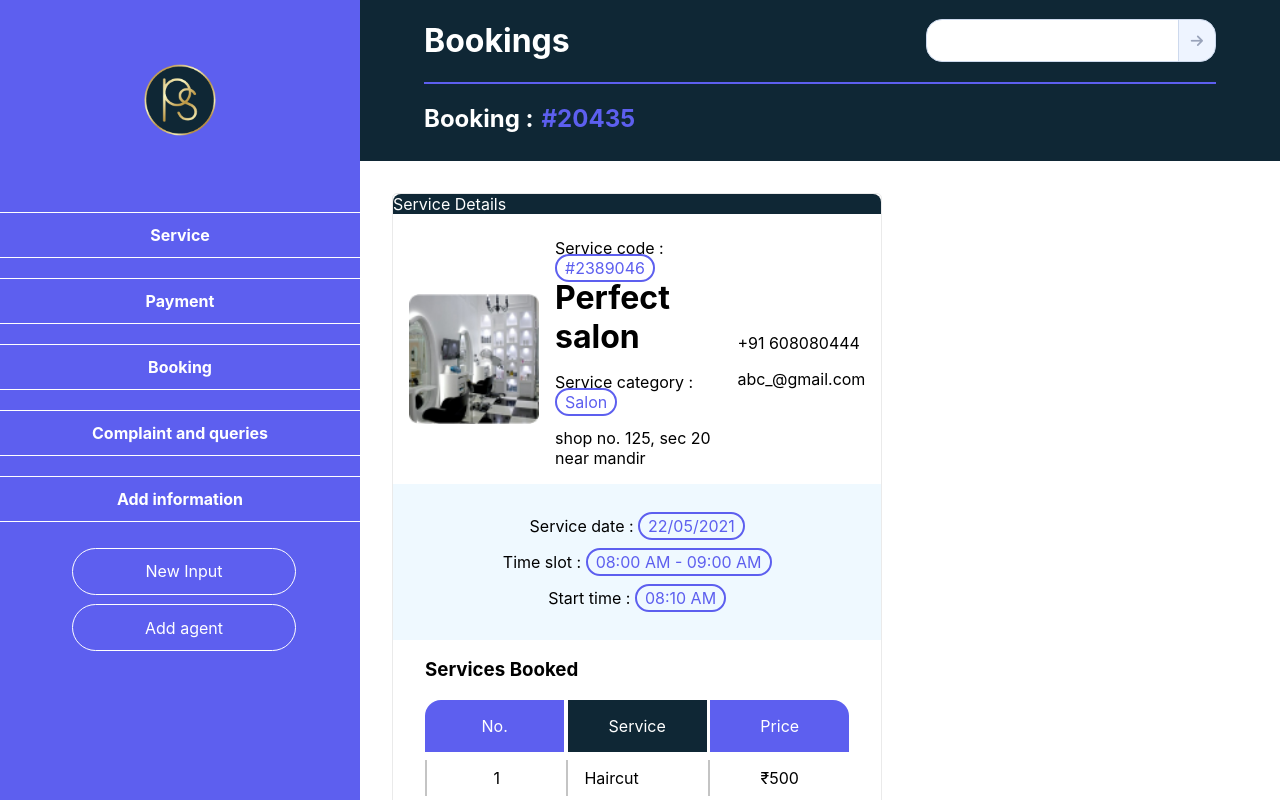
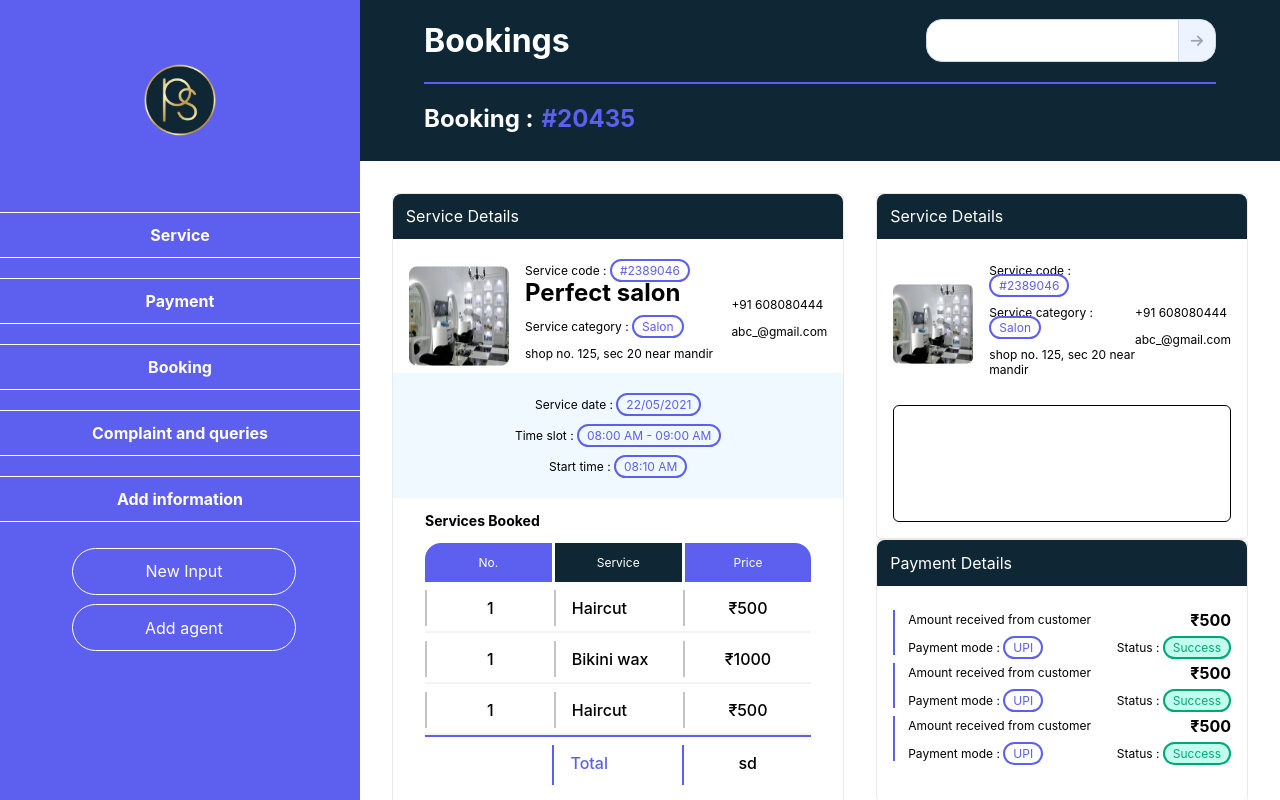
Before and after one commit to naiyar2000/prayas-website, a React (Create React App) app in the folder client/: page /booking in a window 1280 px wide. Shown: the top 800 px of the page. Built offline with nearby package versions, Linux system fonts and the light colour scheme.

Commit message:
Naiyar. booking page ui nearly completed

```diff
--- /dev/null
+++ b/client/src/Components/CustomerDetailsCard.jsx
@@ -0,0 +1,37 @@
+import React from 'react'
+import './css/CustomerDetailsCard.css'
+import serviceImage from '../Assets/serviceImage.jpg'
+
+
+const CustomerDetailsCard = () => {
+    return (
+        <div className="customerCard">
+             <div className="heading">Service Details</div>
+             <div className="photoColumnCustomer">
+                <div className="imageFile">
+                    <img src={serviceImage} height="80px" width="80px" alt="" />
+                </div>
+                <div className="photoRightSideCustomer">
+                    <div>
+                        <div className="serviceCode1">
+                            <p>Service code : <span className="code">#2389046</span></p>
+                        </div>
+                        <div className="serviceCategory1">
+                            <p>Service category : <span className="category">Salon</span></p>
+                        </div>
+                        <div className="address1">
+                            <p>shop no. 125, sec 20 near mandir</p>
+                        </div>
+                    </div>
+                    <div>
+                        <p>+91 608080444</p>
+                        <p>abc_@gmail.com</p>
+                    </div>
+                </div>
+            </div>
+            <div style={{height: '115px', border: '1px solid', margin: '1rem', borderRadius: '6px'}}></div>
+        </div>
+    )
+}
+
+export default CustomerDetailsCard
--- /dev/null
+++ b/client/src/Components/PaymentsDetailsCard.jsx
@@ -0,0 +1,37 @@
+import React from 'react'
+import './css/PaymentsDetailsCard.css'
+
+const PaymentsDetailsCard = () => {
+
+    const payments = [
+        {},
+        {},
+        {}
+    ];
+    return (
+        <>
+          <div className="paymentCard">
+          <div className="heading">Payment Details</div>
+            {
+                payments.map((res) => {
+                    return (
+                        <div className="onePayment">
+                            <div className="amountReceived">
+                                <p>Amount received from customer</p>
+                                <h4 style={{margin: '0'}}>₹500</h4>
+                            </div>
+                            <div style={{height: '10px'}}></div>
+                            <div className="paymentMode">
+                                <p>Payment mode : <span className="category">UPI</span></p>
+                                <p>Status : <span className="Paymentstatus">Success</span></p>
+                            </div>
+                        </div>
+                    )
+                })
+            }
+               </div>
+        </>
+    )
+}
+
+export default PaymentsDetailsCard
--- a/client/src/Components/ServiceCards.jsx
+++ b/client/src/Components/ServiceCards.jsx
@@ -2,11 +2,11 @@ import React from 'react'
 import './css/ServiceCards.css'
 import salonPng from '../Assets/salon.png'
 
-const ServiceCards = ({registered, newRequest, type, firstTite, secondTitle}) => {
+const ServiceCards = ({registered, newRequest, type, firstTitle, secondTitle}) => {
     return (
         <div className="customCards">
             <div className="col1">
-                <h3>{firstTite}</h3>
+                <h3>{firstTitle}</h3>
                 <h1>{registered}</h1>
                 <h3>{secondTitle}</h3>
                 <h1>{newRequest}</h1>
--- a/client/src/Components/ServiceDetailsComponent.jsx
+++ b/client/src/Components/ServiceDetailsComponent.jsx
@@ -15,14 +15,14 @@ const ServiceDetailsComponent = () => {
             <div className="heading">Service Details</div>
             <div className="photoColumn">
                 <div className="imageFile">
-                    <img src={serviceImage} height="130px" width="130px" alt="" />
+                    <img src={serviceImage} height="100px" width="100px" alt="" />
                 </div>
                 <div className="photoRightSide">
                     <div>
                         <div className="serviceCode1">
                             <p>Service code : <span className="code">#2389046</span></p>
                         </div>
-                        <h1 style={{margin: '0px', padding: '0px'}}>Perfect salon</h1>
+                        <h1 style={{margin: '0px', padding: '0px', fontSize: '24px'}}>Perfect salon</h1>
                         <div className="serviceCategory1">
                             <p>Service category : <span className="category">Salon</span></p>
                         </div>
@@ -42,7 +42,7 @@ const ServiceDetailsComponent = () => {
                 <p>Start time : <span>08:10 AM</span></p>
             </div>
             <div className="tableTitle">
-                <h3>Services Booked</h3>
+                <h3 style={{fontSize: '14px'}}>Services Booked</h3>
             </div>
             <div className="tableHeadings">
                 <div className='slno'>
--- /dev/null
+++ b/client/src/Components/css/CustomerDetailsCard.css
@@ -0,0 +1,19 @@
+
+.photoColumnCustomer {
+    display: flex;
+    margin: 0rem 1rem;
+    align-items: center;
+}
+
+.photoRightSideCustomer {
+    flex: 4;
+    display: flex;
+    justify-content: space-between;
+    align-items: center;
+}
+
+.customerCard {
+    border: 1px solid #EAEAEA;
+    border-radius: 5px;
+    margin-right: 2rem;
+}
--- /dev/null
+++ b/client/src/Components/css/PaymentsDetailsCard.css
@@ -0,0 +1,38 @@
+.amountReceived {
+    display: flex;
+    justify-content: space-between;
+    align-content: center;
+    align-items: center;
+}
+
+.paymentMode {
+    display: flex;
+    justify-content: space-between;
+    align-content: center;
+    align-items: center;
+}
+
+.onePayment {
+    border-left: 2px solid #5D5FEF;
+    margin: 0.5rem 1rem;
+    padding-left: 0.8rem;
+}
+
+.onePayment>div>p {
+    margin: 0;
+}
+
+.Paymentstatus {
+    color: #00A776;
+    border: 2px solid #00A776;
+    background-color: #C2FFEE;
+    padding: 2px 8px;
+    border-radius: 16px;
+}
+
+.paymentCard {
+    border: 1px solid #EAEAEA;
+    border-radius: 5px;
+    margin-right: 2rem;
+    padding-bottom: 2rem;
+}
--- a/client/src/Components/css/ServiceDetailsComponent.css
+++ b/client/src/Components/css/ServiceDetailsComponent.css
@@ -1,7 +1,8 @@
 .card {
-    width: 55%;
+    /* width: 55%; */
     border: 1px solid #EAEAEA;
     border-radius: 5px;
+    margin-right: 2rem;
 }
 
 .photoColumn {
@@ -13,6 +14,10 @@
 .serviceCode1>p {
     margin: 0;
     padding: 0;
+}
+
+p {
+    font-size: 12px;
 }
 
 .code,.category,.slotAndService>p>span {
@@ -39,12 +44,13 @@
     color: white;
     margin-bottom: 1.5rem;
     border-radius: 8px 8px 0px 0px;
+    padding: 0.8rem;
 }
 
 .slotAndService {
     background-color: #EFF9FF;
     margin: auto;
-    padding: 1rem;
+    padding: 0.5rem;
 }
 
 .slotAndService>p {
@@ -127,6 +133,11 @@
     border-bottom: 2px solid #F3F3F3;
 }
 
+.lastRow>div {
+    border-bottom: none;
+    margin-bottom: 2rem;
+}
+
 .lastRow {
     margin: 0 2rem;
     display: flex;
@@ -144,3 +155,8 @@
 .serviceTotal {
     color: #5D5FEF;
 }
+
+.tableRows>div>p, .lastRow>div>p {
+    font-size: 16px;
+    font-weight: 500;
+}
--- a/client/src/Pages/Bookingspage.jsx
+++ b/client/src/Pages/Bookingspage.jsx
@@ -1,5 +1,7 @@
 import React from 'react'
+import CustomerDetailsCard from '../Components/CustomerDetailsCard';
 import NavigationSidebar from '../Components/NavigationSidebar';
+import PaymentsDetailsCard from '../Components/PaymentsDetailsCard';
 import SearchBar from '../Components/searchBar';
 import ServiceDetailsComponent from '../Components/ServiceDetailsComponent';
 import './css/Bookingpage.css'
@@ -8,7 +10,7 @@ const Bookingspage = () => {
     return (
         <>
         <div style={{display: 'flex'}}>
-            <div style={{flex: 1}}>
+            <div style={{flex: 1, backgroundColor: '#5D5FEF'}}>
                 <NavigationSidebar isbooking={true}/>
             </div>
             <div style={{flex: 4}}>
@@ -22,8 +24,18 @@ const Bookingspage = () => {
                         <h2>Booking :<span className="bookingCode">#20435</span></h2>
                     </div>
                 </div>
-                <div className='serviceCards1'>
-                    <ServiceDetailsComponent />
+                <div className="bookingCards">
+                    <div className='serviceCards1'>
+                        <ServiceDetailsComponent />
+                    </div>
+                    <div className="customerAndPayments">
+                        <div style={{flex: '1'}}>
+                            <CustomerDetailsCard />
+                        </div>
+                        <div style={{flex: '1'}}>
+                            <PaymentsDetailsCard />
+                        </div>
+                    </div>
                 </div>
             </div>
         </div>
--- a/client/src/Pages/Paymentspage.jsx
+++ b/client/src/Pages/Paymentspage.jsx
@@ -43,9 +43,9 @@ const Paymentspage = () => {
                         </div>
                     </div>
                     <div className='serviceCards'>
-                       <ServiceCards registered="08" newRequest="03" type="Salon" firstTite="From Customer to Service Provider" secondTitle="From Service provider to Admin"/>
-                       <ServiceCards registered="07" newRequest="02" type="Parlour" firstTite="From Customer to Service Provider" secondTitle="From Service provider to Admin"/>
-                       <ServiceCards registered="06" newRequest="02" type="Doctor" firstTite="From Customer to Service Provider" secondTitle="From Service provider to Admin"/>
+                       <ServiceCards registered="08" newRequest="03" type="Salon" firstTitle="From Customer to Service Provider" secondTitle="From Service provider to Admin"/>
+                       <ServiceCards registered="07" newRequest="02" type="Parlour" firstTitle="From Customer to Service Provider" secondTitle="From Service provider to Admin"/>
+                       <ServiceCards registered="06" newRequest="02" type="Doctor" firstTitle="From Customer to Service Provider" secondTitle="From Service provider to Admin"/>
                     </div>
                     {/* <div className="serviceLists">
                         {
--- a/client/src/Pages/Servicepage.jsx
+++ b/client/src/Pages/Servicepage.jsx
@@ -49,9 +49,9 @@ const Servicepage = () => {
                         </div>
                     </div>
                     <div className='serviceCards'>
-                       <ServiceCards registered="08" newRequest="03" type="Salon"/>
-                       <ServiceCards registered="07" newRequest="02" type="Parlour"/>
-                       <ServiceCards registered="06" newRequest="02" type="Doctor"/>
+                       <ServiceCards registered="08" newRequest="03" type="Salon" firstTitle="Registered" secondTitle="New Request"/>
+                       <ServiceCards registered="07" newRequest="02" type="Parlour" firstTitle="Registered" secondTitle="New Request"/>
+                       <ServiceCards registered="06" newRequest="02" type="Doctor" firstTitle="Registered" secondTitle="New Request"/>
                     </div><br />
                     <div className= "serviceSection">
                         <div className='serviceCode'>
--- a/client/src/Pages/css/Bookingpage.css
+++ b/client/src/Pages/css/Bookingpage.css
@@ -12,6 +12,22 @@
     margin-left: 0.5rem;
 }
 
+.bookingCards {
+    margin-left: 2rem;
+    margin-bottom: 2rem;
+    display: flex;
+    justify-content: center;
+    align-content: center;
+}
+
 .serviceCards1 {
-    margin-left: 2rem;
+    flex: 6;
 }
+
+.customerAndPayments {
+    flex: 5;
+    display: flex;
+    flex-direction: column;
+    justify-content: space-between;
+
+}
```
